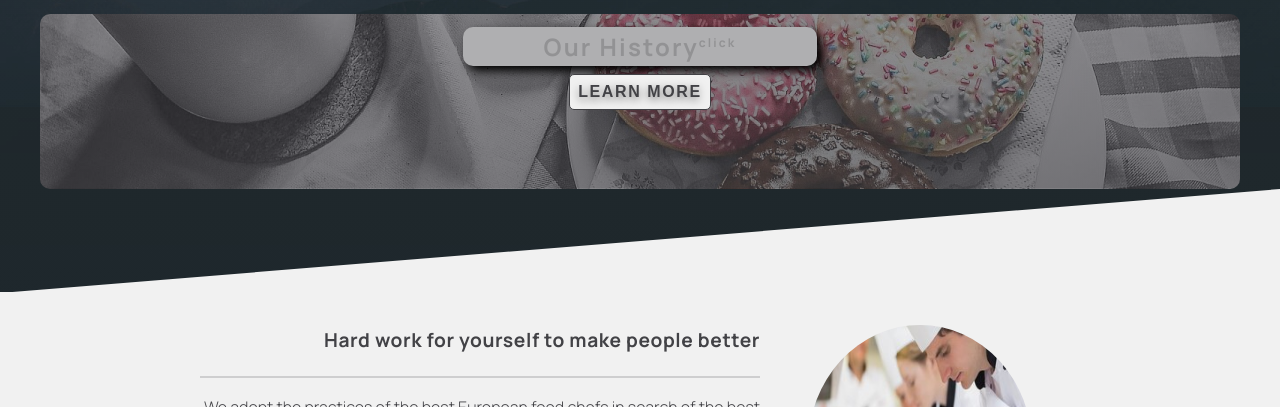
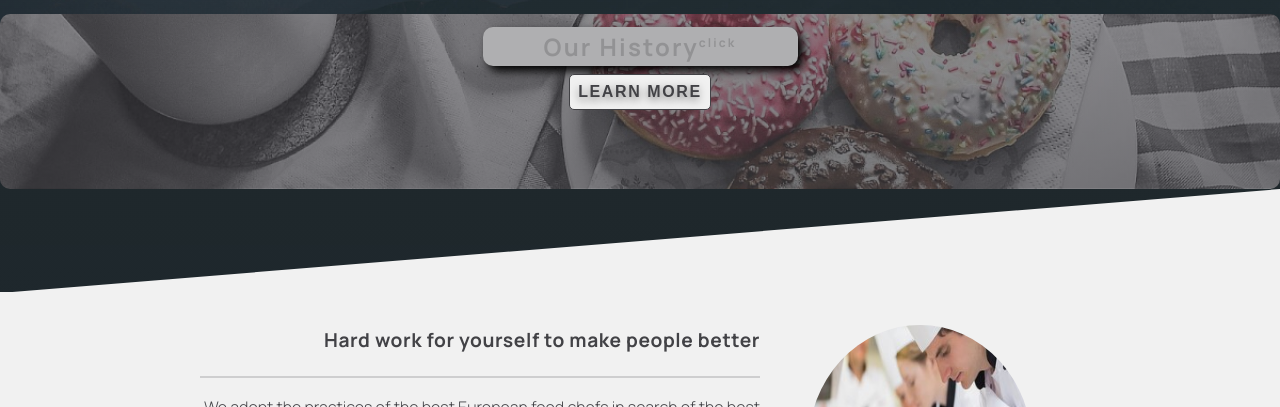
Before and after one commit to Vadim-Lopushok/Donut_Art-Lopushok, a plain HTML site: page project 0.1/index.html in a window 1280 px wide. Shown: the part 693-1100 px from the top of the page. Drawn offline with Linux system fonts and the light colour scheme.

Commit message:
resize entry wrap

```diff
--- a/project 0.1/main.css
+++ b/project 0.1/main.css
@@ -373,7 +373,6 @@ ul {
 .entry__container {
   margin: 1em auto;
   padding: 10px;
-  max-width: 1200px;
   border-radius: 10px;
   background-color: #eee;
 }
@@ -387,7 +386,7 @@ ul {
 
 .entry__title {
   margin: 0.1em auto;
-  max-width: 30%;
+  max-width: 25%;
   text-align: center;
   letter-spacing: 0.09em;
   border-radius: 10px;
```
